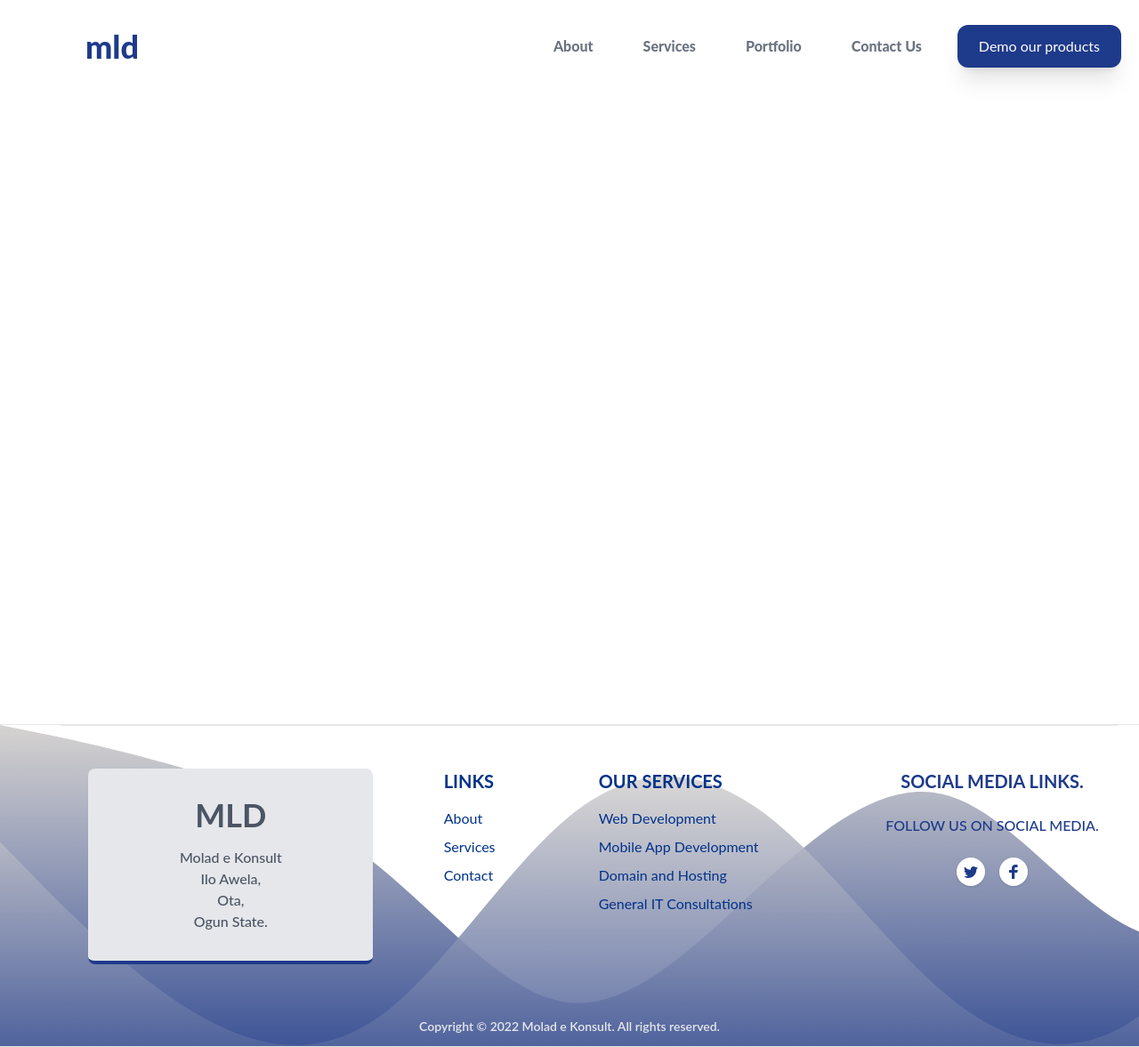
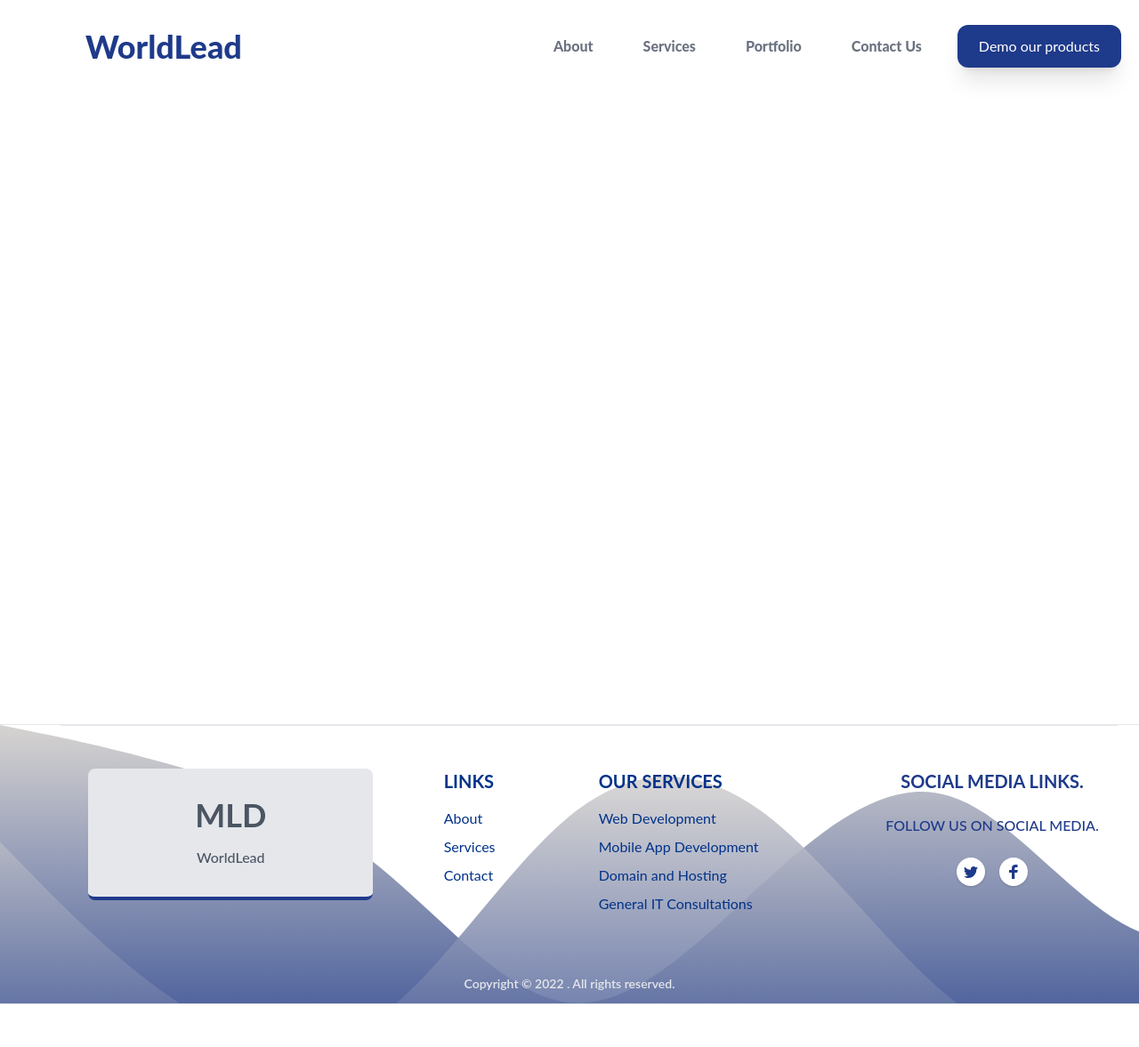
Before and after one commit to worldlead/react-small-business, a React (Create React App) app: page /contact in a window 1280 px wide. Shown: the whole page at 89% size. After the commit the page ends 1129 px from the top, so only its background shows below. Built offline with nearby package versions, Linux system fonts and the light colour scheme.

Commit message:
fix: some texts

```diff
--- a/package.json
+++ b/package.json
@@ -8,14 +8,14 @@
     "@testing-library/react": "^12.1.2",
     "@testing-library/user-event": "^13.5.0",
     "aos": "^3.0.0-beta.6",
-    "axios": "^0.24.0",
+    "axios": "^1.6.5",
     "emailjs-com": "^3.2.0",
     "notiflix": "^3.2.2",
     "react": "^17.0.2",
     "react-dom": "^17.0.2",
     "react-router-dom": "^6.2.1",
     "react-router-hash-link": "^2.4.3",
-    "react-scripts": "5.0.0",
+    "react-scripts": "^5.0.1",
     "react-transition-group": "^4.4.2",
     "web-vitals": "^2.1.2"
   },
--- a/src/App.js
+++ b/src/App.js
@@ -30,7 +30,7 @@ function App() {
     });
   }, []);
 
-  useDocTitle("MLD | Molad e Konsult - Bespoke Web and Mobile Applications");
+  useDocTitle("WL | WorldLead - Web and Mobile Applications");
 
   return (
     <>
--- a/src/components/Footer.js
+++ b/src/components/Footer.js
@@ -16,10 +16,10 @@ const Footer = () => {
                         <div className="box-border border-b-4 border-blue-900 p-8 bg-gray-200 text-gray-600 text-center rounded-lg xl:w-80 mx-auto">
                             <h3 className="font-bold text-4xl mb-4">MLD</h3>
                             <div className='text-md font-medium text-gray-600'>
-                                <h5>Molad e Konsult</h5>
-                                <p>Ilo Awela,</p>
-                                <p>Ota,</p>
-                                <p>Ogun State.</p>
+                                <h5>WorldLead</h5>
+                                {/* <p>www,</p>
+                                <p>www,</p>
+                                <p>www.</p> */}
                             </div>
                         </div>
                     </div>
@@ -98,7 +98,7 @@ const Footer = () => {
                         to="#"
                         className=" hover:text-gray-900"
                     >
-                        Molad e Konsult
+
                     </HashLink>. All rights reserved.
                     </div>
                 </div>
--- a/src/components/Hero.js
+++ b/src/components/Hero.js
@@ -17,7 +17,7 @@ const Hero = () => {
                         <div className="lg:w-1/2 flex flex-col justify-center" data-aos="zoom-in" data-aos-delay="200">
                             <h1 className="mb-5 md:text-5xl text-3xl font-bold text-blue-900">
                             {/* We build digital solutions to help businesses scale */}
-                                Bespoke software solutions for your unique business needs
+                                Our software solutions for your unique business needs
                             </h1>
                             <div className="text-xl font-semibold tracking-tight mb-5 text-gray-500">We are a team of highly motivated and skilled developers dedicated to delivering only the best software.</div>
                             <div className="mb-4 space-x-0 md:space-x-2 md:mb-8">
--- a/src/components/Intro.js
+++ b/src/components/Intro.js
@@ -13,7 +13,7 @@ const Intro = () => {
                         </div>
                         <div className="flex-col my-4 text-center lg:text-left lg:my-0 lg:justify-end w-full lg:w-1/2 px-8" data-aos="zoom-in" data-aos-delay="500">
 
-                            <h3 className="text-3xl  text-blue-900 font-bold">We develop high quality bespoke web and mobile applications for organizations, institutions and SMEs</h3>
+                            <h3 className="text-3xl  text-blue-900 font-bold">We develop high quality web and mobile applications for organizations, institutions and SMEs</h3>
                             <div>
                                 <p className='my-3 text-xl text-gray-600 font-semibold'>Our team is well vast in software development and is ready to help develop the applications of your choice.</p>
                             </div>
--- a/src/components/Navbar/NavBar.js
+++ b/src/components/Navbar/NavBar.js
@@ -23,7 +23,7 @@ const NavBar = () => {
         <nav className={`fixed top-0 w-full z-30 transition duration-300 ease-in-out mb-16 ${!top && 'bg-white shadow-lg'}`}>
             <div className="flex flex-row justify-between items-center py-2">
                 <div className="flex flex-row justify-center md:px-12 md:mx-12 items-center text-center font-semibold">
-                    <HashLink smooth to="/#hero"><h1 className="font-extrabold text-4xl text-blue-900">mld</h1></HashLink>
+                    <HashLink smooth to="/#hero"><h1 className="font-extrabold text-4xl text-blue-900">WorldLead</h1></HashLink>
 
                 </div>
                 <div className="group flex flex-col items-center">
```
Also changed, not shown: 2 other files (tests, documents, lock files or other folders).
